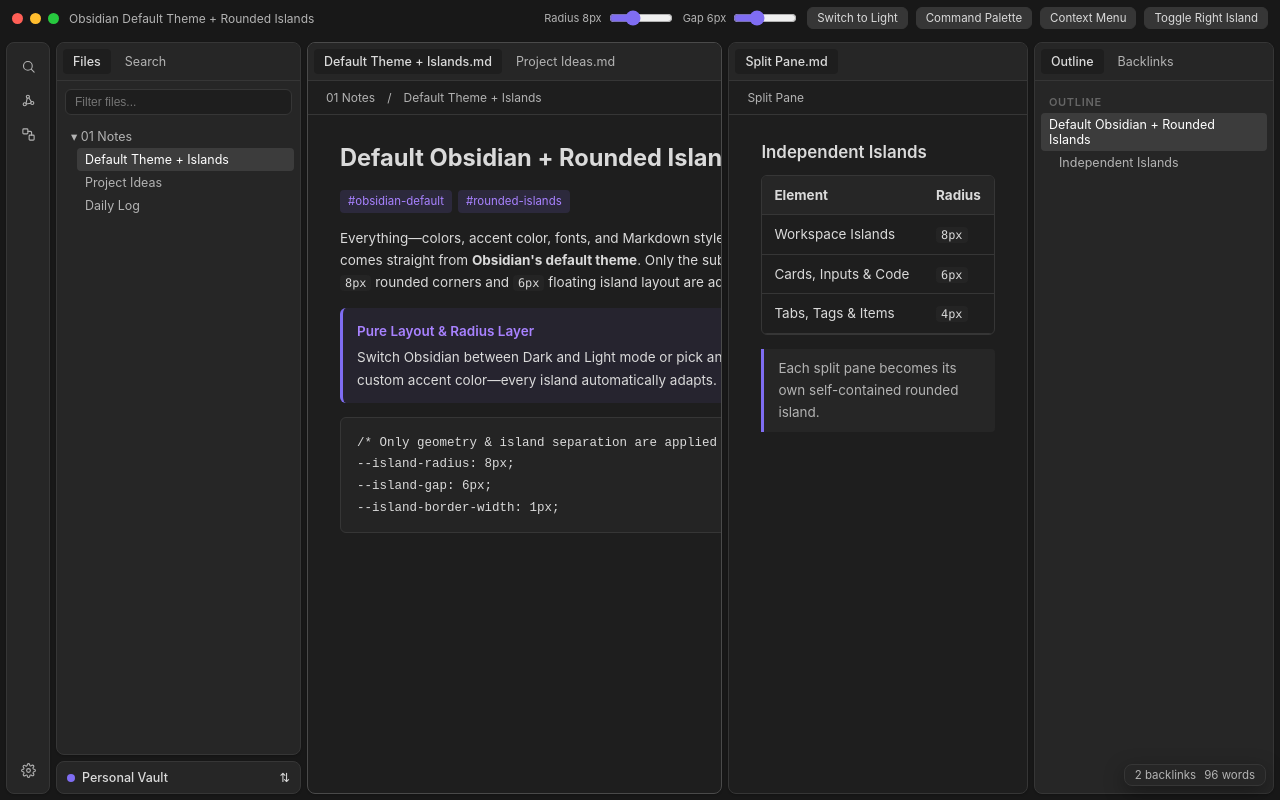
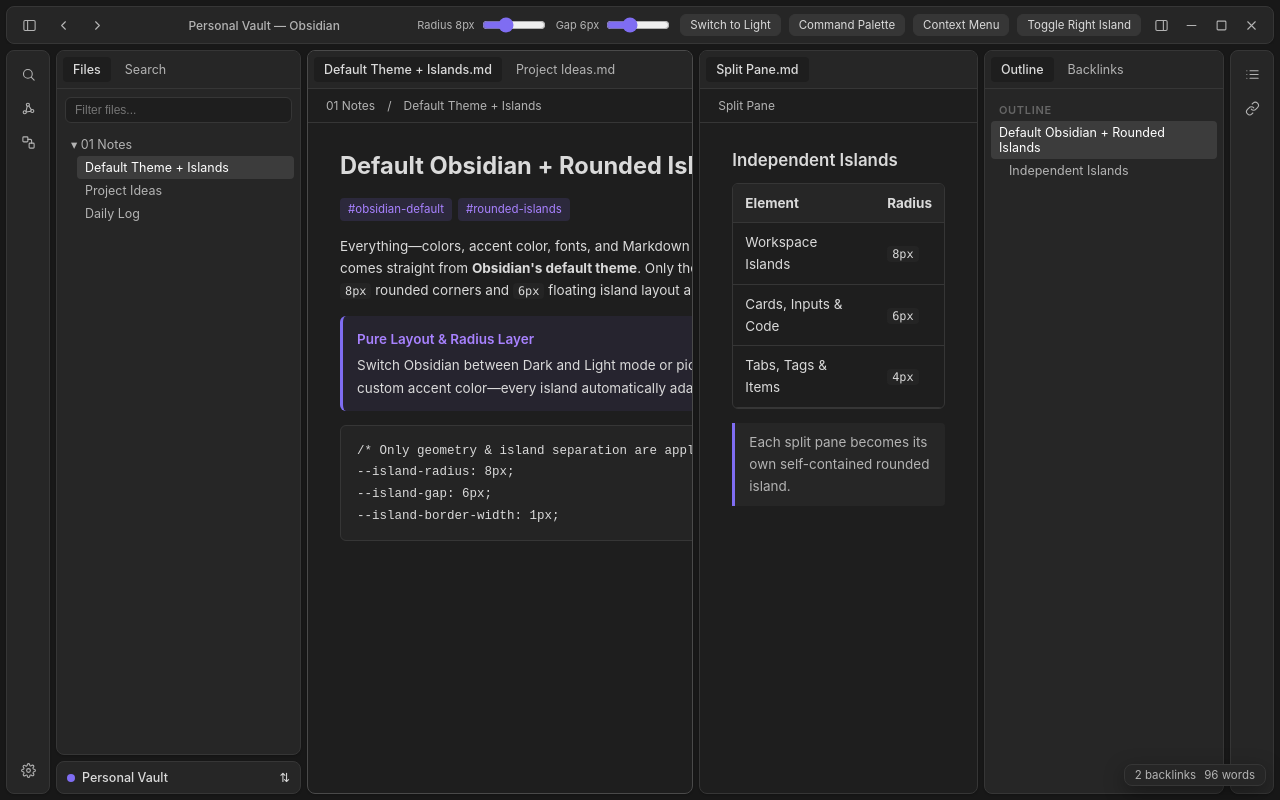
Before and after one commit to HamidRezaAshkiyan/obsidian-vscode-islands, a plain HTML site: page preview/index.html in a window 1280 px wide. Drawn offline with Linux system fonts and the light colour scheme.

Commit message:
Add separate header island and rounded right ribbon island

```diff
--- a/preview/index.html
+++ b/preview/index.html
@@ -90,23 +90,49 @@
     .app-container { display: flex; flex-direction: column; width: 100vw; height: 100vh; }
 
     .titlebar {
-      height: 36px;
-      min-height: 36px;
       display: flex;
       align-items: center;
-      justify-content: space-between;
-      padding: 0 12px;
       font-size: 12px;
       color: var(--text-muted);
       user-select: none;
     }
 
-    .titlebar-left { display: flex; align-items: center; gap: 10px; }
-    .traffic-lights { display: flex; gap: 7px; align-items: center; }
-    .traffic-lights span { width: 11px; height: 11px; border-radius: 50%; display: inline-block; }
-    .tl-close { background: #ff5f56; }
-    .tl-min { background: #ffbd2e; }
-    .tl-max { background: #27c93f; }
+    .titlebar-inner {
+      width: 100%;
+      justify-content: space-between;
+    }
+
+    .titlebar-left,
+    .titlebar-right {
+      display: flex;
+      align-items: center;
+      gap: 6px;
+    }
+
+    .titlebar-center {
+      font-size: 12px;
+      font-weight: 500;
+      color: var(--text-muted);
+    }
+
+    .titlebar-button {
+      width: 28px;
+      display: flex;
+      align-items: center;
+      justify-content: center;
+      color: var(--icon-color);
+      cursor: pointer;
+    }
+
+    .titlebar-button:hover {
+      background: var(--background-modifier-hover);
+      color: var(--icon-color-hover);
+    }
+
+    .titlebar-button.mod-close:hover {
+      background: #e81123;
+      color: #ffffff;
+    }
 
     .preview-controls { display: flex; align-items: center; gap: 8px; }
     .preview-controls button {
@@ -131,7 +157,8 @@
     .horizontal-main-container { flex: 1; display: flex; min-height: 0; }
     .workspace { flex: 1; display: flex; flex-direction: row; min-height: 0; min-width: 0; }
 
-    .workspace-ribbon.mod-left {
+    .workspace-ribbon.mod-left,
+    .workspace-ribbon.mod-right {
       width: var(--ribbon-width);
       min-width: var(--ribbon-width);
       display: flex;
@@ -264,15 +291,22 @@
 <body class="theme-dark">
   <div class="app-container">
     <div class="titlebar">
+      <div class="titlebar-inner">
         <div class="titlebar-left">
-        <div class="traffic-lights">
-          <span class="tl-close"></span>
-          <span class="tl-min"></span>
-          <span class="tl-max"></span>
+          <div class="titlebar-button" title="Toggle Left Sidebar">
+            <svg viewBox="0 0 24 24"><rect x="3" y="4" width="18" height="16" rx="2"/><path d="M9 4v16"/></svg>
           </div>
-        <span>Obsidian Default Theme + Rounded Islands</span>
+          <div class="titlebar-button" title="Navigate Back">
+            <svg viewBox="0 0 24 24"><path d="m15 18-6-6 6-6"/></svg>
+          </div>
+          <div class="titlebar-button" title="Navigate Forward">
+            <svg viewBox="0 0 24 24"><path d="m9 18 6-6-6-6"/></svg>
+          </div>
         </div>
 
+        <div class="titlebar-center">Personal Vault — Obsidian</div>
+
+        <div class="titlebar-right">
           <div class="preview-controls">
             <div class="slider-group">
               <label for="radiusRange">Radius <span id="radiusVal">8px</span></label>
@@ -286,6 +320,22 @@
             <button id="togglePaletteBtn">Command Palette</button>
             <button id="toggleMenuBtn">Context Menu</button>
             <button id="toggleRightBtn">Toggle Right Island</button>
+          </div>
+          <div class="titlebar-button-container">
+            <div class="titlebar-button" title="Toggle Right Sidebar">
+              <svg viewBox="0 0 24 24"><rect x="3" y="4" width="18" height="16" rx="2"/><path d="M15 4v16"/></svg>
+            </div>
+            <div class="titlebar-button mod-minimize" title="Minimize">
+              <svg viewBox="0 0 24 24"><path d="M5 12h14"/></svg>
+            </div>
+            <div class="titlebar-button mod-maximize" title="Maximize">
+              <svg viewBox="0 0 24 24"><rect x="5" y="5" width="14" height="14" rx="1.5"/></svg>
+            </div>
+            <div class="titlebar-button mod-close" title="Close">
+              <svg viewBox="0 0 24 24"><path d="M18 6 6 18M6 6l12 12"/></svg>
+            </div>
+          </div>
+        </div>
       </div>
     </div>
 
@@ -426,6 +476,17 @@
             </div>
           </div>
         </div>
+
+        <!-- Right Ribbon Island -->
+        <div class="workspace-ribbon mod-right">
+          <div class="ribbon-group">
+            <div class="side-dock-ribbon-action" title="Outline"><svg viewBox="0 0 24 24"><path d="M8 6h13M8 12h13M8 18h13M3 6h.01M3 12h.01M3 18h.01"/></svg></div>
+            <div class="side-dock-ribbon-action" title="Backlinks"><svg viewBox="0 0 24 24"><path d="M10 13a5 5 0 0 0 7.5 0l2.5-2.5a5 5 0 0 0-7.1-7.1L11.5 4.8"/><path d="M14 11a5 5 0 0 0-7.5 0L4 13.5a5 5 0 0 0 7.1 7.1l1.4-1.4"/></svg></div>
+          </div>
+          <div class="ribbon-group">
+            <div class="side-dock-ribbon-action" title="Help"><svg viewBox="0 0 24 24"><circle cx="12" cy="12" r="9"/><path d="M9.1 9a3 3 0 0 1 5.8 1c0 2-3 3-3 3M12 17h.01"/></svg></div>
+          </div>
+        </div>
       </div>
     </div>
 
--- a/theme.css
+++ b/theme.css
@@ -60,7 +60,7 @@ body {
 }
 
 /* --------------------------------------------------------------------------
-   2. Workspace Canvas & Floating Islands Layout
+   2. Workspace Canvas, Separate Header Island & Floating Islands Layout
    -------------------------------------------------------------------------- */
 body,
 .app-container,
@@ -68,9 +68,54 @@ body,
   background-color: var(--island-canvas);
 }
 
+/* --- Separate Top Header Island (Titlebar + Window Controls) --- */
 .titlebar {
   background-color: var(--island-canvas);
   border-bottom: none;
+  padding: var(--island-gap) var(--island-gap) 0 var(--island-gap);
+  height: auto;
+  min-height: calc(var(--header-height) + var(--island-gap));
+  box-sizing: border-box;
+}
+
+/* Keep header as its own dedicated island in hidden-frameless mode too */
+body.is-hidden-frameless .titlebar {
+  position: relative;
+  height: calc(var(--header-height) + var(--island-gap));
+  padding: var(--island-gap) var(--island-gap) 0 var(--island-gap);
+  pointer-events: auto;
+  z-index: 20;
+}
+
+.titlebar-inner {
+  background-color: var(--background-secondary);
+  border: var(--island-border-width) solid var(--island-border);
+  border-radius: var(--island-radius);
+  box-shadow: var(--island-shadow);
+  height: var(--header-height);
+  min-height: var(--header-height);
+  padding: 0 8px;
+  overflow: hidden;
+  display: flex;
+  align-items: center;
+  box-sizing: border-box;
+}
+
+body.mod-macos.is-hidden-frameless .titlebar-inner {
+  padding-left: 74px;
+}
+
+.titlebar-button-container {
+  display: flex;
+  align-items: center;
+  gap: 2px;
+  height: 100%;
+  padding: 4px 0;
+}
+
+.titlebar-button {
+  border-radius: var(--radius-s);
+  height: 26px;
 }
 
 .workspace {
@@ -80,17 +125,26 @@ body,
   box-sizing: border-box;
 }
 
-/* macOS frameless window: keep traffic lights cleanly aligned */
-body.mod-macos.is-hidden-frameless .workspace {
-  padding-top: var(--island-gap);
+/* Prevent Obsidian's frameless offsets from pushing ribbons/tabs under the header island */
+body.is-hidden-frameless .workspace-ribbon,
+body.is-hidden-frameless .workspace-ribbon.mod-left,
+body.is-hidden-frameless .workspace-ribbon.mod-right,
+body.mod-macos.is-hidden-frameless .workspace-ribbon.mod-left {
+  margin-top: 0;
+  padding-top: 8px;
 }
 
-body.mod-macos.is-hidden-frameless .workspace-ribbon.mod-left {
-  padding-top: 34px;
+body.is-hidden-frameless .workspace-tabs.mod-top .workspace-tab-header-container {
+  padding-left: 6px;
+  padding-right: 6px;
 }
 
-/* --- Left Ribbon Island --- */
-.workspace-ribbon.mod-left {
+/* --- Left & Right Ribbon Islands (Open & Collapsed) --- */
+.workspace-ribbon,
+.workspace-ribbon.mod-left,
+.workspace-ribbon.mod-right,
+.workspace-ribbon.mod-left.is-collapsed,
+.workspace-ribbon.mod-right.is-collapsed {
   background-color: var(--ribbon-background);
   border: var(--island-border-width) solid var(--island-border);
   border-radius: var(--island-radius);
@@ -99,11 +153,19 @@ body.mod-macos.is-hidden-frameless .workspace-ribbon.mod-left {
   overflow: hidden;
 }
 
-.workspace-ribbon.mod-left::before {
+.workspace-ribbon::before,
+.workspace-ribbon.mod-left::before,
+.workspace-ribbon.mod-right::before {
   display: none;
 }
 
-.workspace-ribbon .side-dock-ribbon-action {
+/* Hide empty right ribbon cleanly so it never leaves an awkward sliver */
+.workspace-ribbon.mod-right:empty {
+  display: none;
+}
+
+.workspace-ribbon .side-dock-ribbon-action,
+.workspace-ribbon .sidebar-toggle-button {
   border-radius: var(--radius-m);
 }
 
```
Also changed, not shown: assets/preview-dark.png, assets/preview-light.png. Lines whose indentation alone changed are shown as unchanged.
